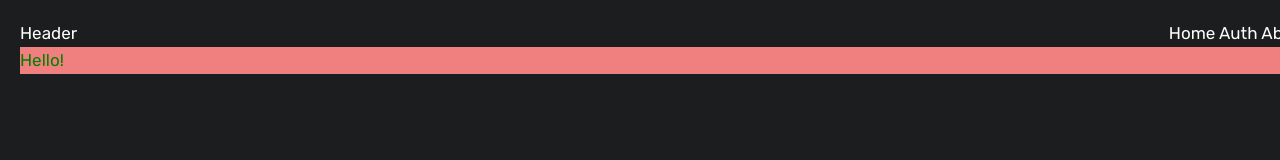
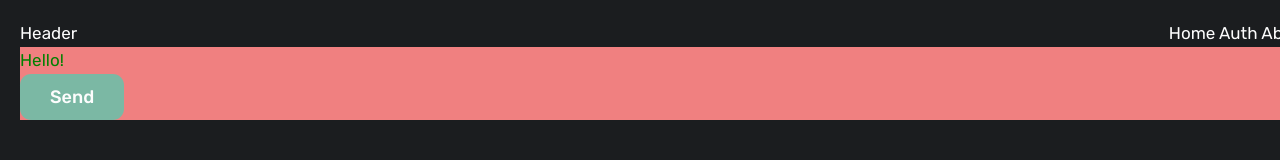
Before and after one commit to marinaobruch/bank-js, a website built with webpack: page src/index.html in a window 1280 px wide. Shown: the top 160 px of the page. Built offline with nearby package versions, Linux system fonts and the light colour scheme.

Commit message:
Master | add UI folder&button

```diff
--- a/src/components/screens/home/home.components.js
+++ b/src/components/screens/home/home.components.js
@@ -4,13 +4,21 @@ import { $R } from "@/core/query/query.lib";
 
 import styles from './home.module.scss'
 import template from "./home.template.html"
+import { Button } from "@/components/ui/button/button.component";
 export class Home extends BaseScreen {
     constructor() {
         // наследование - используем функцию super, чтобы прокинуть аргумент вовнутрь BaseScreen
         super({ title: "Home" })
     }
     render() {
-		const element = renderService.htmlToElement(template, [], styles)
+		const element = renderService.htmlToElement(
+            template,
+            [
+                new Button({
+                    children: "Send",
+                    onClick: () => alert("Hey"),
+                    variant: "green"
+        })], styles)
 
         $R(element).find("h1").css("color", "green")
 
--- a/src/components/screens/home/home.template.html
+++ b/src/components/screens/home/home.template.html
@@ -1,3 +1,4 @@
 <div class="home">
     <h1>Hello!</h1>
+    <component-button></component-button>
 </div>
--- /dev/null
+++ b/src/components/ui/button/button.component.js
@@ -0,0 +1,25 @@
+import ChildComponent from '@/core/component/child.component'
+import renderService from '@/core/services/render.service'
+
+import styles from './button.module.scss'
+import template from './button.template.html'
+import { $R } from '@/core/query/query.lib'
+
+export class Button extends ChildComponent {
+	constructor({children, onClick, variant}) {
+		super()
+		if(!children) throw new Error("Children is empty!")
+
+		this.children = children
+		this.onClick = onClick
+		this.variant = variant
+	}
+	render() {
+		this.element = renderService.htmlToElement(template, [], styles);
+		$R(this.element).html(this.children).click(this.onClick)
+
+		if(this.variant) $R(this.element).addClass(styles[this.variant])
+
+		return this.element;
+	}
+}
--- /dev/null
+++ b/src/components/ui/button/button.module.scss
@@ -0,0 +1,36 @@
+@import 'src/styles/variables';
+@import 'src/styles/mixins';
+
+.button {
+	@include transition(background-color);
+	background-color: $gray;
+	color: $white;
+	border-radius: $radius;
+	padding: 12px 30px;
+	font-size: 18px;
+	font-weight: 500;
+	text-transform: capitalize;
+
+	&:disabled {
+		cursor: not-allowed;
+		pointer-events: none;
+	}
+
+	&:hover {
+		background-color: lighten($gray, 3%);
+	}
+
+	&.green {
+		background-color: rgba($secondary, 50%);
+		&:hover {
+			background-color: rgba($secondary, 80%);
+		}
+	}
+
+	&.purple {
+		background-color: rgba($primary, 40%);
+		&:hover {
+			background-color: rgba($primary, 70%);
+		}
+	}
+}
--- /dev/null
+++ b/src/components/ui/button/button.template.html
@@ -0,0 +1 @@
+<button class="button"></button>
--- a/src/core/query/query.lib.js
+++ b/src/core/query/query.lib.js
@@ -90,6 +90,16 @@ class RQuery {
 	}
 
 	/**
+	 * Attach a click event listener to the selected element.
+	 * @param {function(Event): void} callback - The event listener function to execute when the selected element is clicked. The function will receive the event object as its argument.
+	 * @returns {RQuery} The current RQuery instance for chaining.
+	 */
+		click(callback) {
+			this.element.addEventListener('click', callback)
+			return this
+		}
+
+	/**
 	 * Set the CSS style of the selected element.
 	 * @param {string} property - The CSS property to set.
 	 * @param {string} value - The value to set for the CSS property.
@@ -105,6 +115,41 @@ class RQuery {
         // здесь отдаем именно this, чтобы можно было далее продолжать цепочку
 		return this
 	}
+
+	/**
+	 * Adds a class or a list of classes to the current element.
+	 * @param {string | string[]} classNames - A single class name or an array of class names to add to the element.
+	 * @returns {RQuery} The current RQuery instance for chaining.
+	 */
+	addClass(classNames) {
+		// проверка на массив Array - глобальный, isArray - метод
+		if (Array.isArray(classNames)) {
+			for (const className of classNames) {
+				this.element.classList.add(className)
+			}
+		} else {
+			this.element.classList.add(classNames)
+		}
+
+		return this
+	}
+
+	/**
+	 * Removes a class or a list of classes from the current element.
+	 * @param {string | string[]} classNames - A single class name or an array of class names to remove from the element.
+	 * @returns {RQuery} The current RQuery instance for chaining.
+	 */
+	removeClass(classNames) {
+		if (Array.isArray(classNames)) {
+			for (const className of classNames) {
+				this.element.classList.remove(className)
+			}
+		} else {
+			this.element.classList.remove(classNames)
+		}
+
+		return this
+	}
 }
 
 /**
```
